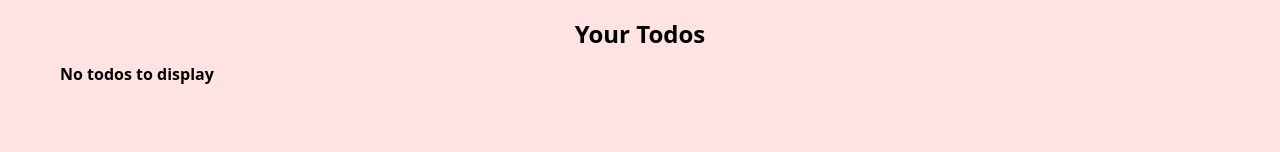
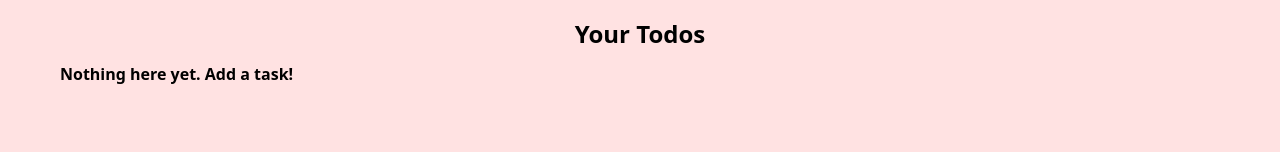
Before and after one commit to vishal290704/Your-Planner, a React (Vite) app: page / in a window 1280 px wide. Shown: the part 188-340 px from the top of the page. Built offline with nearby package versions, Linux system fonts and the light colour scheme.

Commit message:
text-change of no to-do

```diff
--- a/src/App.jsx
+++ b/src/App.jsx
@@ -26,10 +26,12 @@ function App() {
     setTodo("");
   };
 
+
   const handleDelete = (e, id) => {
     const newTodos = todos.filter((item) => item.id!== id);
     setTodos(newTodos);
   };
+
 
   const handleEdit = (e, id) => {
     const t = todos.find((item) => item.id === id);
@@ -55,6 +57,7 @@ function App() {
 
     setTodos(newTodos);
   };
+
 
   return (
     <>
@@ -89,7 +92,7 @@ function App() {
 
         <div className="todos">
           {todos.length === 0 && (
-            <div className="mx-10 font-bold">No todos to display</div>
+            <div className="mx-10 font-bold">Nothing here yet. Add a task!</div>
           )}
                    {todos.map((item) => (
             <div
```
